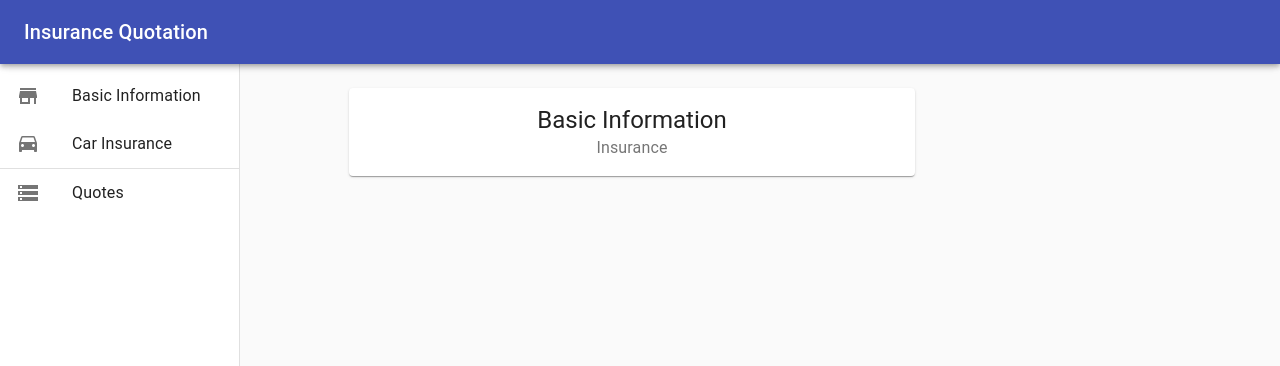
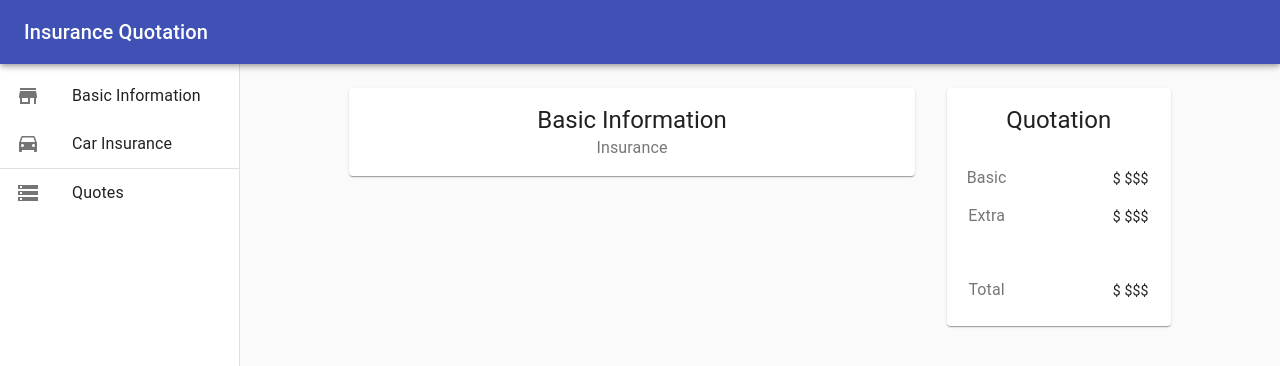
Before and after one commit to gabrielwas/insuranceQuote, a React (Create React App) app: page / in a window 1280 px wide. Shown: the top 366 px of the page. Built offline with nearby package versions, Linux system fonts and the light colour scheme.

Commit message:
Step 5: Create QuotationCard

```diff
--- /dev/null
+++ b/src/components/insuranceBase/QuotationCard.js
@@ -0,0 +1,23 @@
+import React from "react";
+import { Card, CardContent, Typography } from "@material-ui/core";
+import CardLineIns from "../basicComponents/CardLineIns";
+
+const QuotationCard = () => {
+  return (
+    <Card>
+      <CardContent>
+        <Typography variant="h5" component="h2" style={{ marginBottom: 30 }}>
+          Quotation
+        </Typography>
+
+        <CardLineIns label="Basic" value="$$$" margin={14} />
+
+        <CardLineIns label="Extra" value="$$$" margin={50} />
+
+        <CardLineIns label="Total" value="$$$" margin={0} />
+      </CardContent>
+    </Card>
+  );
+};
+
+export default QuotationCard;
--- a/src/components/pages/PageBase.js
+++ b/src/components/pages/PageBase.js
@@ -2,6 +2,7 @@ import React from "react";
 import Grid from "@material-ui/core/Grid";
 import Card from "@material-ui/core/Card";
 import CardHeader from "@material-ui/core/CardHeader";
+import QuotationCard from "../insuranceBase/QuotationCard";
 
 const QuotationStep = ({ children, stepTitle }) => {
   return (
@@ -13,7 +14,7 @@ const QuotationStep = ({ children, stepTitle }) => {
         </Card>
       </Grid>
       <Grid item xs={3}>
-        {/* Quotation Card */}
+        <QuotationCard />
       </Grid>
     </>
   );
```
